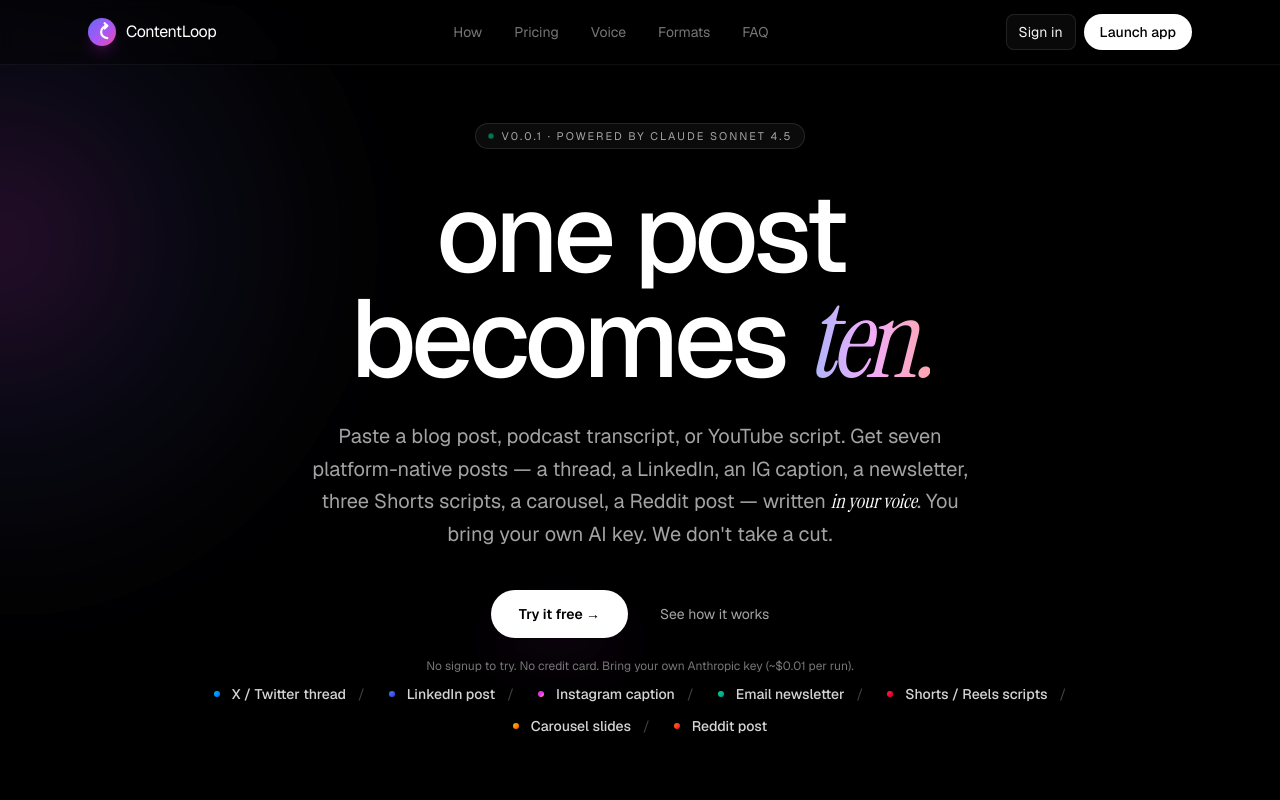
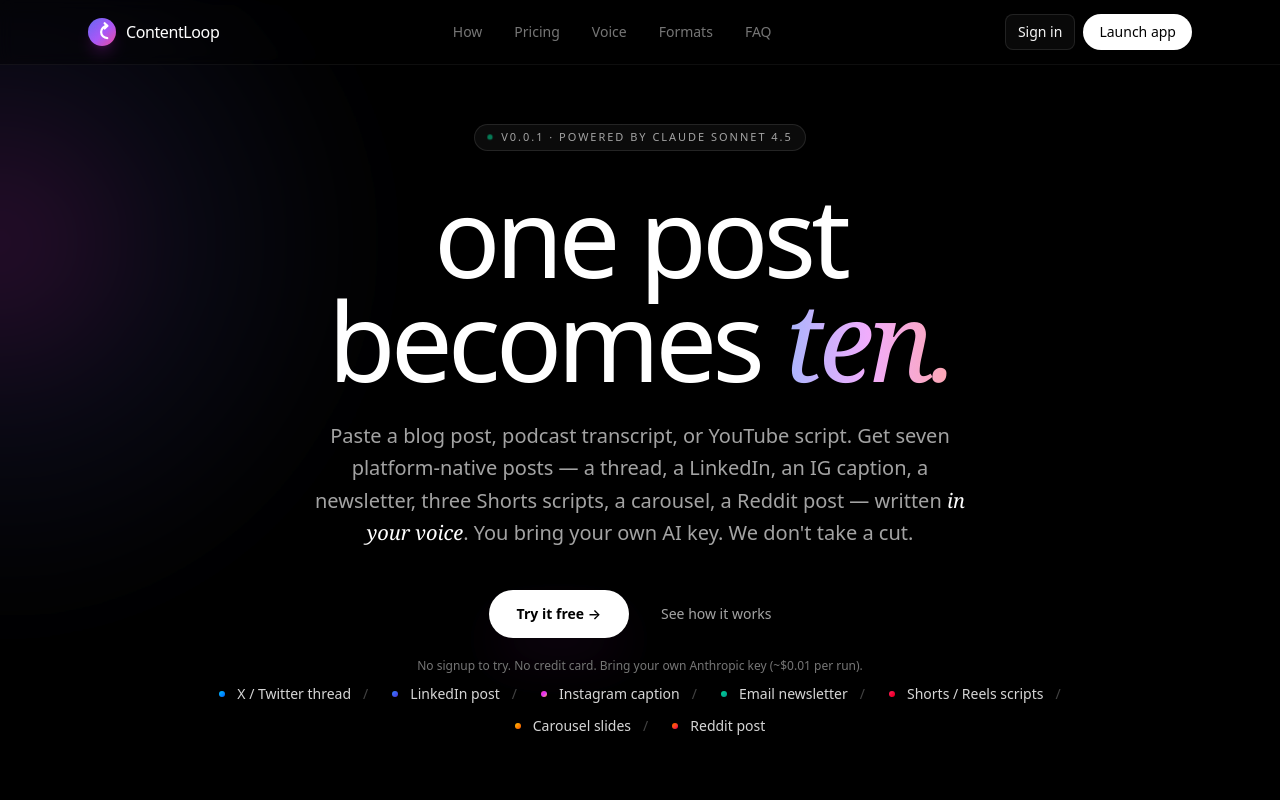
Before and after one commit to ErnestKostevich/ContentLoop, a Next.js app: page / in a window 1280 px wide. Shown: the top 800 px of the page. Built offline with nearby package versions, Linux system fonts and the light colour scheme; no server answers.

Commit message:
fix(build): remove network font dependency from production build

```diff
--- a/app/globals.css
+++ b/app/globals.css
@@ -8,9 +8,13 @@
 @theme inline {
   --color-background: var(--background);
   --color-foreground: var(--foreground);
-  --font-sans: var(--font-sans);
-  --font-mono: var(--font-mono);
-  --font-display: var(--font-display);
+}
+
+/* Platform fonts keep production builds offline without downloaded font assets. */
+@theme {
+  --font-sans: system-ui, -apple-system, "Segoe UI", Roboto, Arial, sans-serif;
+  --font-mono: ui-monospace, SFMono-Regular, Menlo, Monaco, Consolas, monospace;
+  --font-display: Georgia, Cambria, "Times New Roman", serif;
 }
 
 html {
@@ -26,7 +30,7 @@ body {
   font-feature-settings: "ss01", "cv11";
 }
 
-/* Display headings — Instrument Serif (italic by default for emphasis) */
+/* Platform serif headings, with italic emphasis. */
 .font-display {
   font-family: var(--font-display), "Times New Roman", serif;
 }
--- a/app/layout.tsx
+++ b/app/layout.tsx
@@ -1,29 +1,9 @@
 import type { Metadata } from "next";
-import { Geist, Geist_Mono, Instrument_Serif } from "next/font/google";
 import { Analytics } from "@vercel/analytics/next";
 import { AuthProvider } from "@/components/auth-provider";
 import { ClerkStyleFix } from "@/components/clerk-style-fix";
 import { SITE_URL } from "@/lib/site";
 import "./globals.css";
-
-const geistSans = Geist({
-  variable: "--font-sans",
-  subsets: ["latin"],
-});
-
-const geistMono = Geist_Mono({
-  variable: "--font-mono",
-  subsets: ["latin"],
-});
-
-// Display serif for headlines + italic emphasis — same vibe as
-// Cluely, Anthropic, Sora. Free via Google Fonts.
-const instrumentSerif = Instrument_Serif({
-  variable: "--font-display",
-  weight: "400",
-  style: ["normal", "italic"],
-  subsets: ["latin"],
-});
 
 export const metadata: Metadata = {
   title: "ContentLoop — one post becomes ten",
@@ -54,7 +34,7 @@ export default function RootLayout({
   return (
     <html
       lang="en"
-      className={`${geistSans.variable} ${geistMono.variable} ${instrumentSerif.variable} h-full antialiased dark`}
+      className="h-full antialiased dark"
     >
       <body className="min-h-full flex flex-col bg-black text-neutral-100 selection:bg-fuchsia-400/30 selection:text-white">
         <AuthProvider>{children}</AuthProvider>
```
